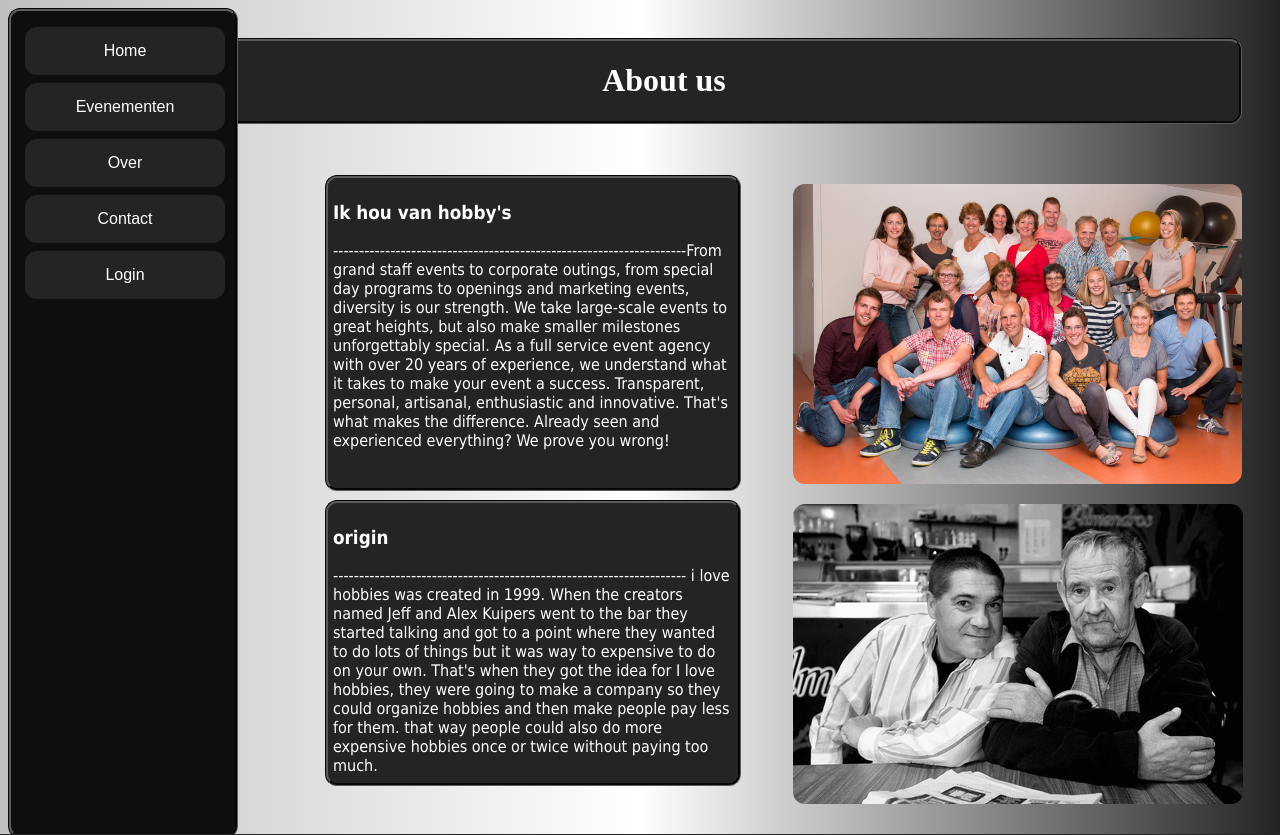
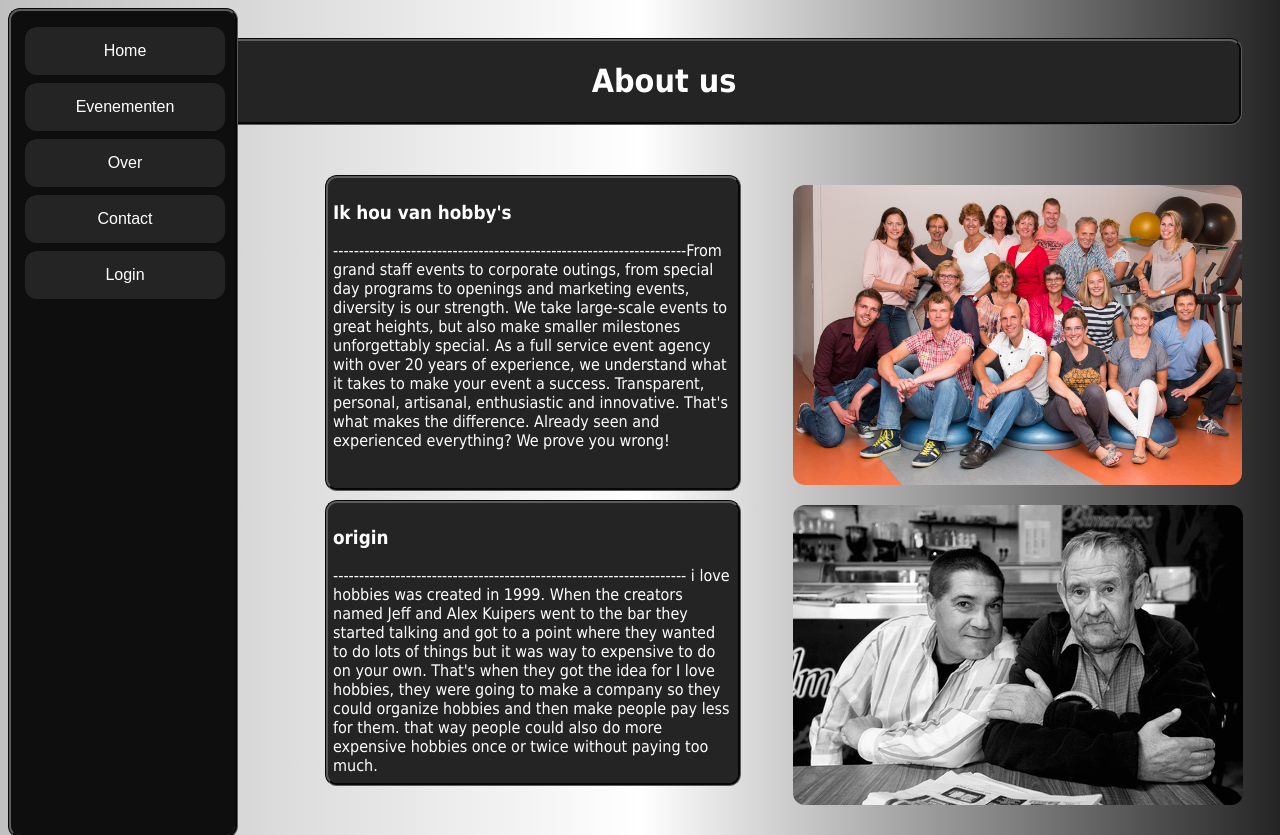
Before and after one commit to Deanmaister68/Ik-hou-van-hobby-s, a PHP site: page /Index_About.html in a window 1280 px wide. Run offline with PHP 8.4, Linux system fonts and the light colour scheme.

Commit message:
Update about.css

```diff
--- a/About/about.css
+++ b/About/about.css
@@ -1,6 +1,6 @@
 
-body
-{background: linear-gradient(0.25turn, #C0C0C0, white, rgb(36, 36, 36));}
+body{background: linear-gradient(0.25turn, #C0C0C0, white, rgb(36, 36, 36));
+}
 
 #header {
 
@@ -14,6 +14,7 @@
     margin: 30px;
     color: white;
     border-radius: 12px;
+    font-family: tahoma;
 }
 #sidebox{
     background-color: rgb(14, 14, 14);
```
